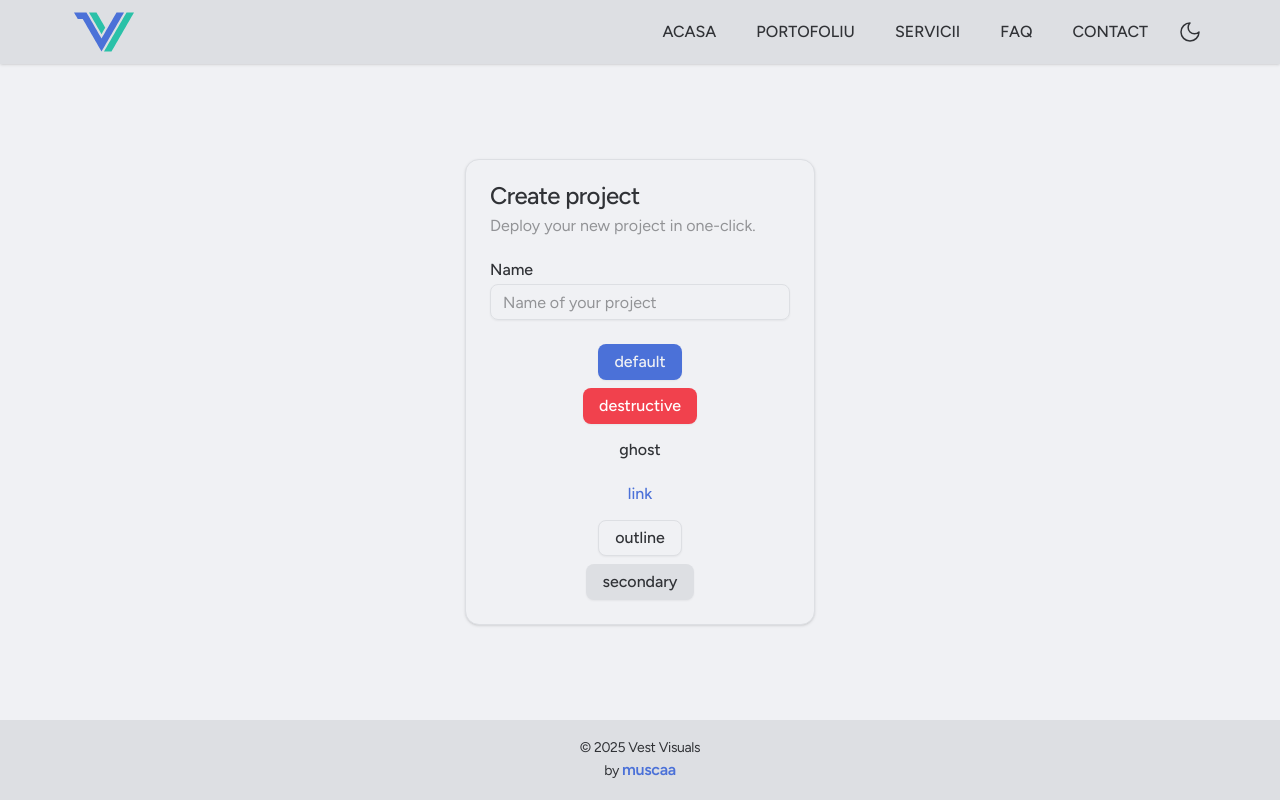
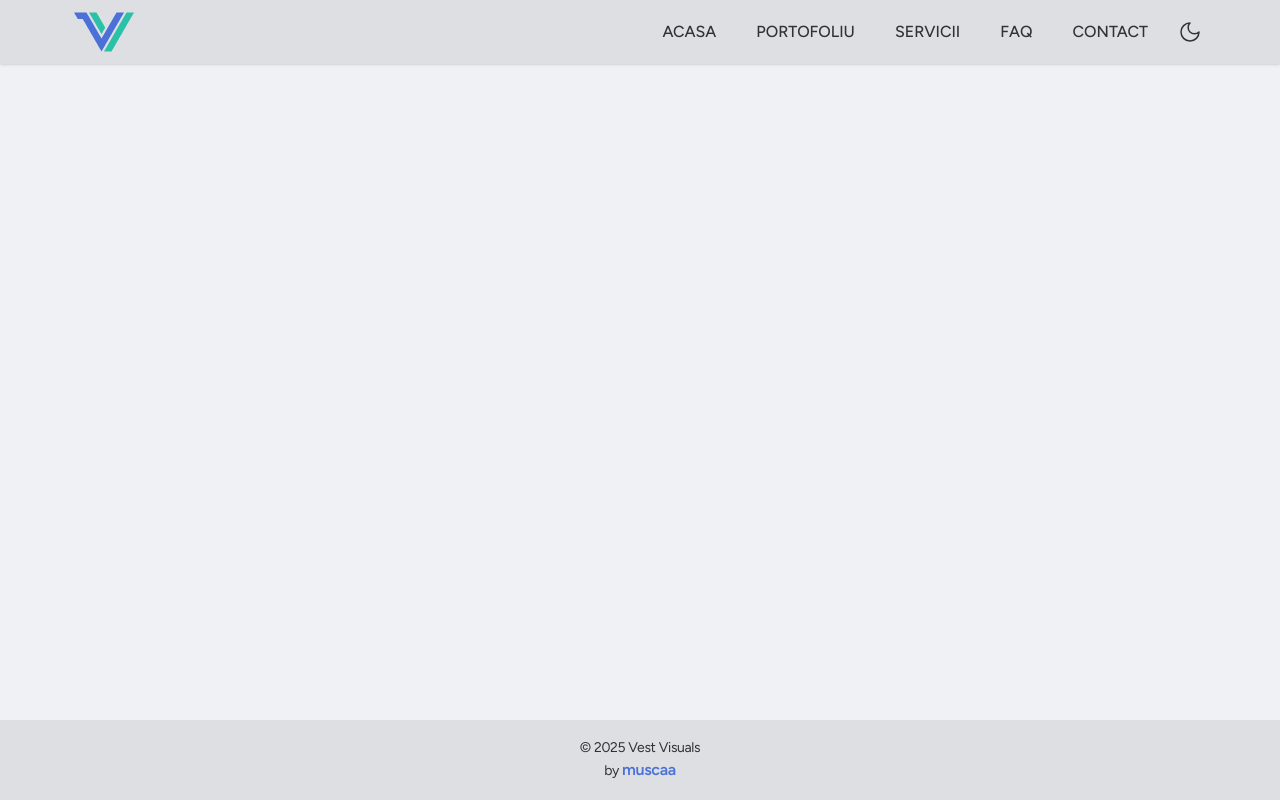
Before and after one commit to muscaa/vest-visuals, a Next.js app: page / in a window 1280 px wide. Built offline with nearby package versions, Linux system fonts and the light colour scheme.

Commit message:
remove test card

```diff
--- a/src/app/page.tsx
+++ b/src/app/page.tsx
@@ -1,9 +1,6 @@
-import { TestCard } from "@/components/test-card";
-
 export default function Home() {
     return (
         <div className="flex flex-col items-center justify-center size-full gap-2">
-            <TestCard />
         </div>
     );
 }
```
